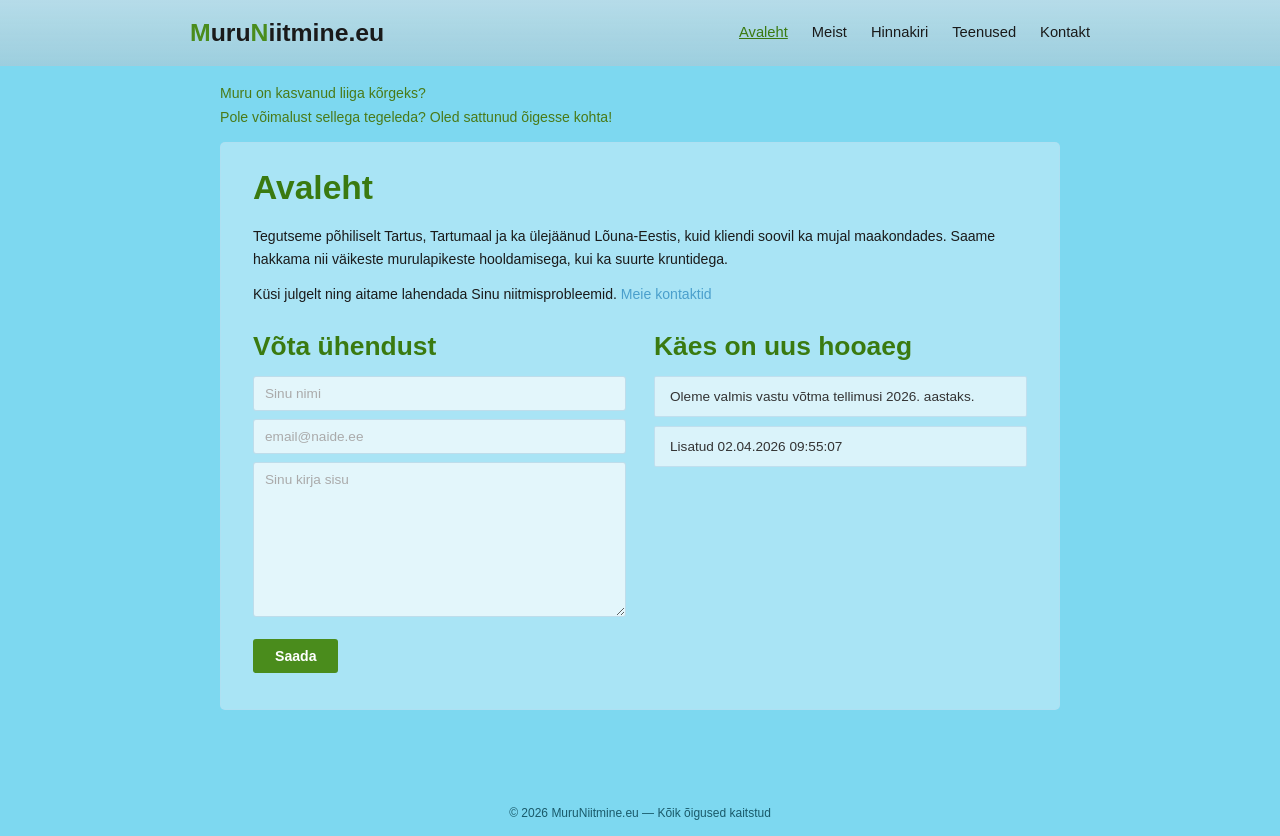
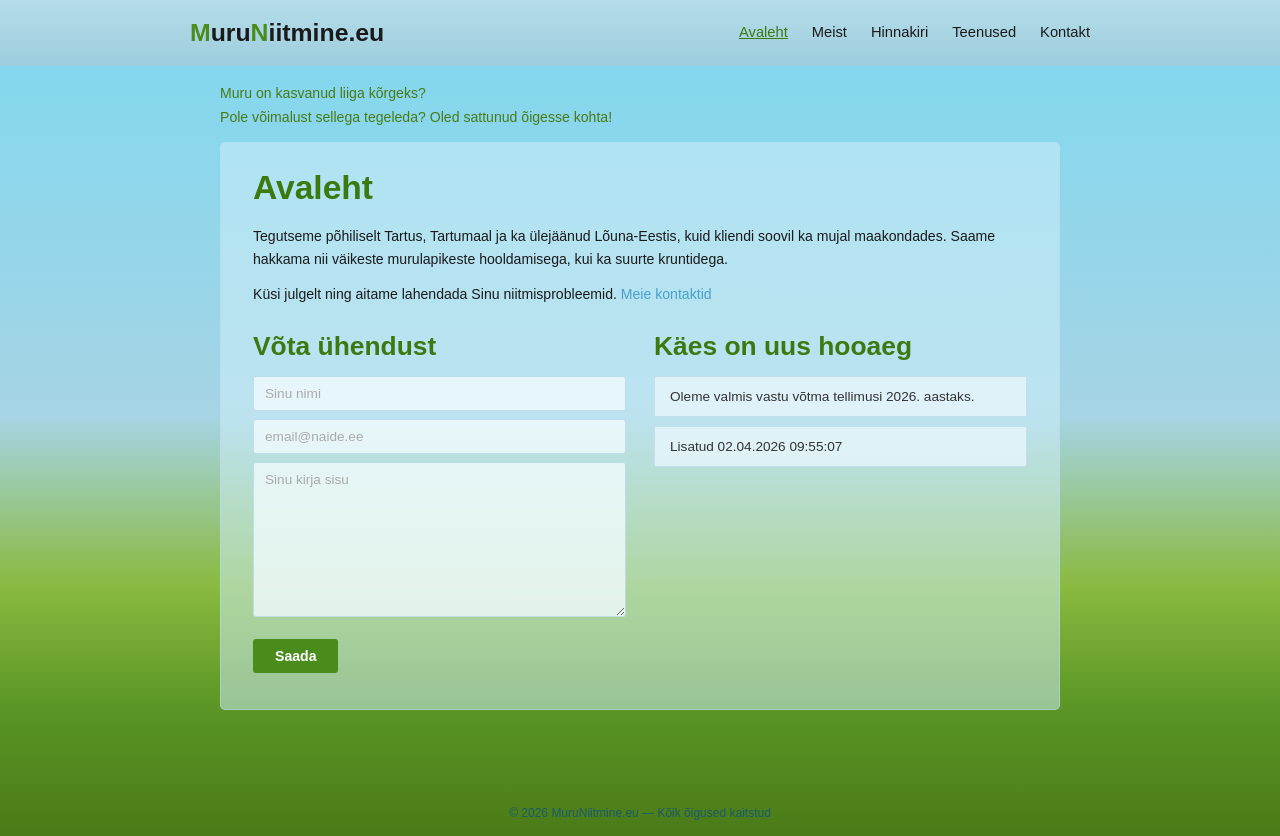
Before and after one commit to ainarend/muruniitmine.eu, a Vue app: page / in a window 1280 px wide. Built offline with nearby package versions, Linux system fonts and the light colour scheme.

Commit message:
Bakcground fix

```diff
--- a/src/assets/styles/main.css
+++ b/src/assets/styles/main.css
@@ -8,7 +8,9 @@
 body {
   font-family: Arial, sans-serif;
   min-height: 100vh;
-  background-color: #7dd8f0;
+  background:
+    url('/grass-bg.png') bottom center / auto 200px repeat-x,
+    linear-gradient(to bottom, #7dd8f0 0%, #a6d4e4 50%, #8aba40 70%, #5a9525 85%, #4a7a18 100%);
 }
 
 a {
```
Also changed, not shown: .claude/settings.local.json, public/grass-bg.png (added).
